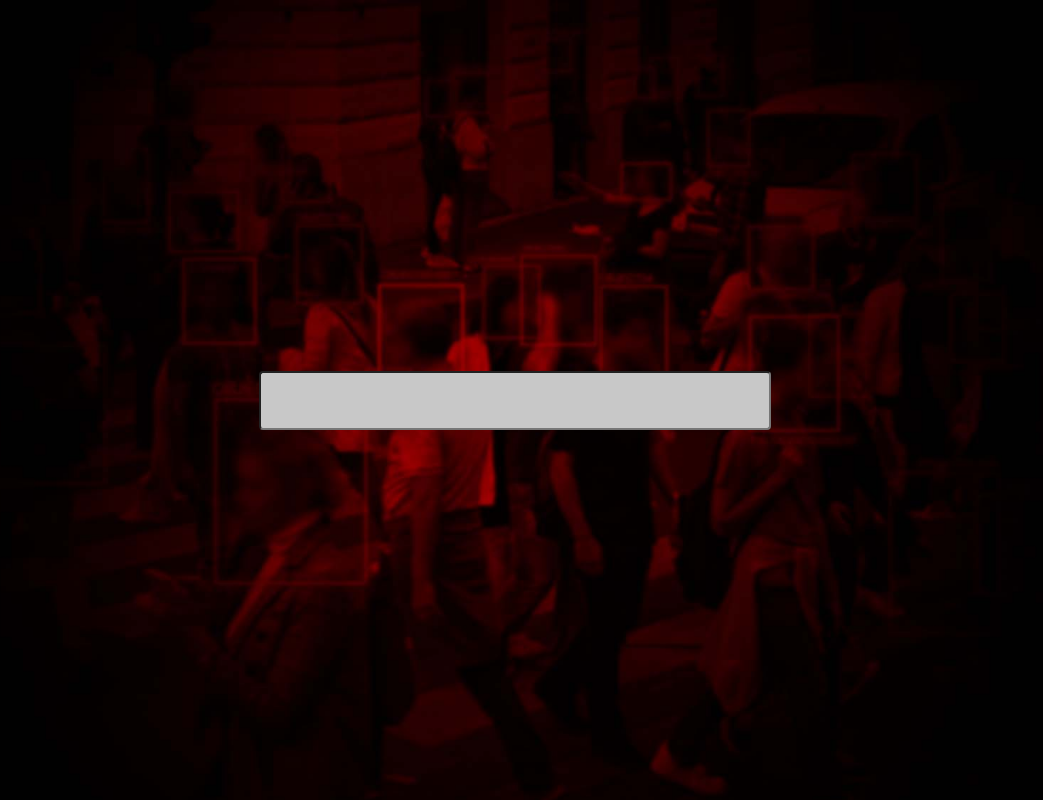
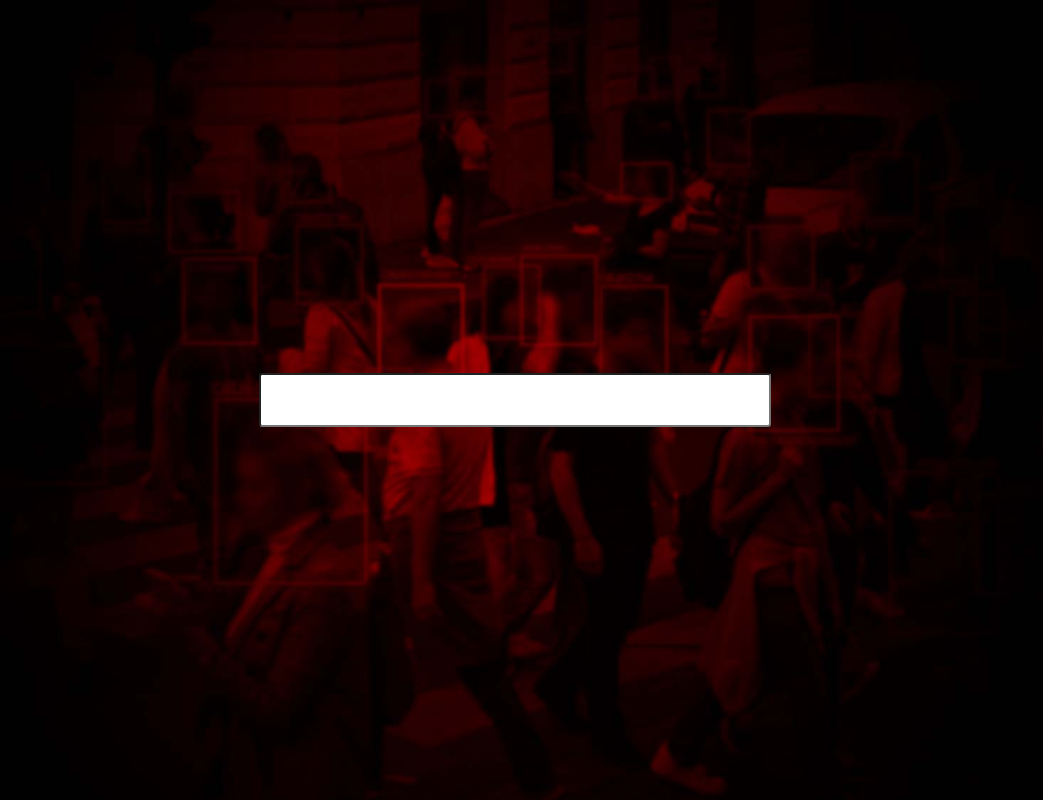
Before and after one commit to AlissonRaphael/teletela, a React app: page / in a window 1280 px wide. Shown: the whole page, without its empty margins (125-1168 px from the left). Built offline with nearby package versions, Linux system fonts and the light colour scheme.

Commit message:
fixes: change input styles

```diff
--- a/src/components/Input/style.js
+++ b/src/components/Input/style.js
@@ -13,10 +13,11 @@ export const InputContainer = styled.div`
     width: 40%;
 
   input {
-    font-size: 1.25rem;
-    background-color: rgb(200,200,200);
+    font-size: 1rem;
+    background-color: #fff;
     padding: 1rem;
-    border-radius: 0.25rem;
+    border-radius: 0.2rem;
     width: 100%;
+    outline: none;
   }
 `
```
